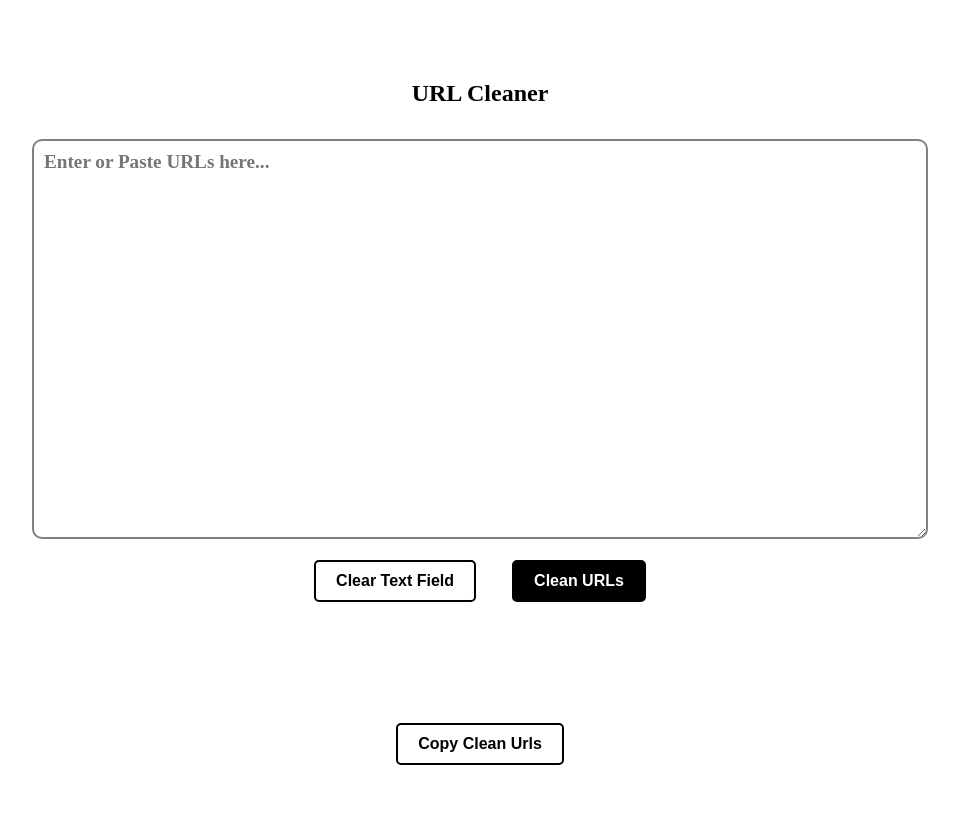
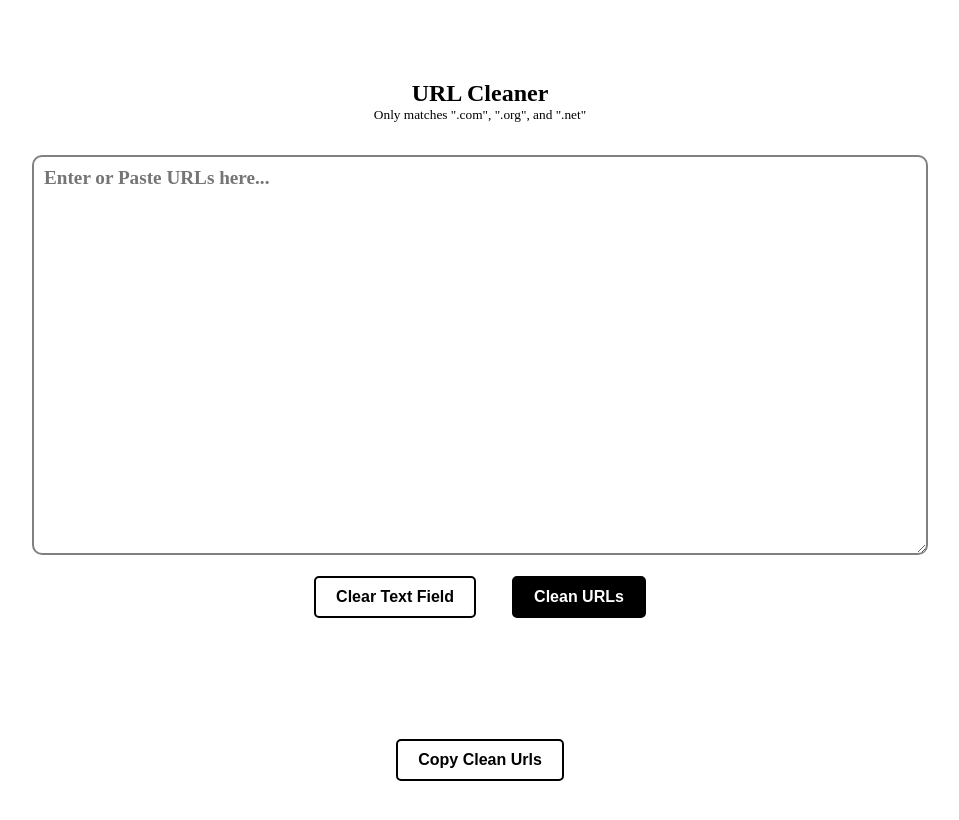
Before and after one commit to madebysag/urlcleaner, a plain HTML site: page index.html in a window 1280 px wide. Shown: the whole page, without its empty margins (160-1119 px from the left). Drawn offline with Linux system fonts and the light colour scheme.

Commit message:
Added Descriptive text

```diff
--- a/index.html
+++ b/index.html
@@ -79,6 +79,7 @@
 	<div class="container">
 		<div id="alert">URLs Copied &hearts;&heartsuit;</div>
 		<h2>URL Cleaner</h2>
+		<small>Only matches ".com", ".org", and ".net"</small>
 		<textarea name="url" id="url" placeholder="Enter or Paste URLs here..."></textarea>
 		<div class="btnContainer">
 			<button id="clear" onclick="ClearField()">Clear Text Field</button>
```
